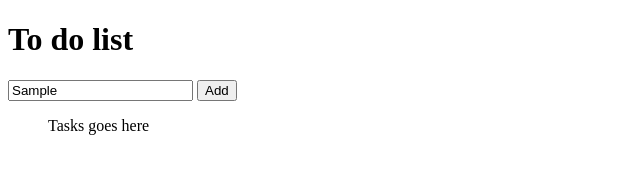
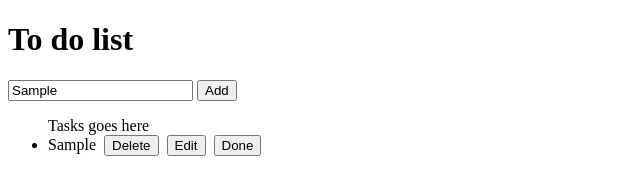
Before and after one commit to 6ix9ine03/It24b_magadan, a plain HTML site: page todolist.html in a window 1280 px wide. Both pictures are taken after typing "Sample" into the empty fields and a click on the button "Add". Shown: the whole page, without its empty margins (0-640 px from the left). Drawn offline with Linux system fonts and the light colour scheme.

Commit message:
ser tapos na po

```diff
--- a/todolist.html
+++ b/todolist.html
@@ -35,7 +35,92 @@
         }
     }
 
+    function getTaskText(){
+        const input = document.getElementById("taskInput");
+        const value = input.value.trim();
+        console.log("getTaskText() called -> ",value);
+        return value;
+    }
 
-    </script>
+    function addTaskItem(taskText){
+        const li = document.createElement("li");
+        li.textContent = taskText;
+
+
+        document.getElementById("taskList").appendChild(li);
+        console.log("addTaskItem() called -> ",taskText,Date());
+
+        const deleteBtn = createDeleteButton(li);
+        li.appendChild(deleteBtn);
+
+        const taskSpan = document.createElement("span");
+        taskSpan.textContent = taskText;
+        const editBtn = createEditButton(li,taskSpan);
+        li.appendChild(editBtn);
+
+        const doneBtn = createDoneButton(li);
+        li.appendChild(doneBtn);
+    }
+
+    function createDeleteButton(li){
+        const deleteBtn = document.createElement("button");
+        deleteBtn.textContent = " Delete ";
+        deleteBtn.className = "delete-btn";
+        deleteBtn.style.marginLeft = "8px";
+        deleteBtn.onclick = () => handleDeleteClick(li);
+
+        console.log("createDeleteButton() called ->", li.textContent);
+        return deleteBtn;
+    }
+
+    function handleDeleteClick(li){
+        console.log("handleDeleteClick() ->", li.textContent.replace(" X ","").trim(),Date());
+        li.remove();
+    }
+
+    function createEditButton(li,taskSpan){
+        const editBtn = document.createElement("button");
+        editBtn.textContent = "Edit";
+        editBtn.className = "edit-btn";
+        editBtn.style.marginLeft = "8px";
+        editBtn.onclick = () => handleEditClick(li);
+
+        console.log("createEditButton() called ->:", taskSpan.textContent);
+        return editBtn;
+    }
+
+    function handleEditClick(li){
+        const currentText = li.firstChild.textContent.trim();
+        console.log("handleEditClick() -> current:", currentText, Date());
+
+        const newText = prompt("Edit your task",  currentText);
+
+        if(newText !== null && newText.trim() !==""){
+            li.firstChild.textContent = newText.trim();
+            console.log("handleEditClick() -> updated to: ", newText.trim(), Date());
+        } else {
+            console.log("handleEditClick -> no changes made");
+        }
+    }
+
+    function createDoneButton(li){
+        const doneBtn = document.createElement("button");
+        doneBtn.textContent = "Done";
+        doneBtn.style.marginLeft = "8px";
+        doneBtn.onclick = () =>{
+            console.log(li);
+            li.classList.add("done");
+            const buttons = li.querySelectorAll("button");
+
+                buttons.forEach(btn => {
+                    btn.disabled = true;
+                });
+
+            console.log("Task Completed", li.textContent, Date());
+        }
+        return doneBtn;
+    }
+
+</script>
 </body>
 </html>
```
